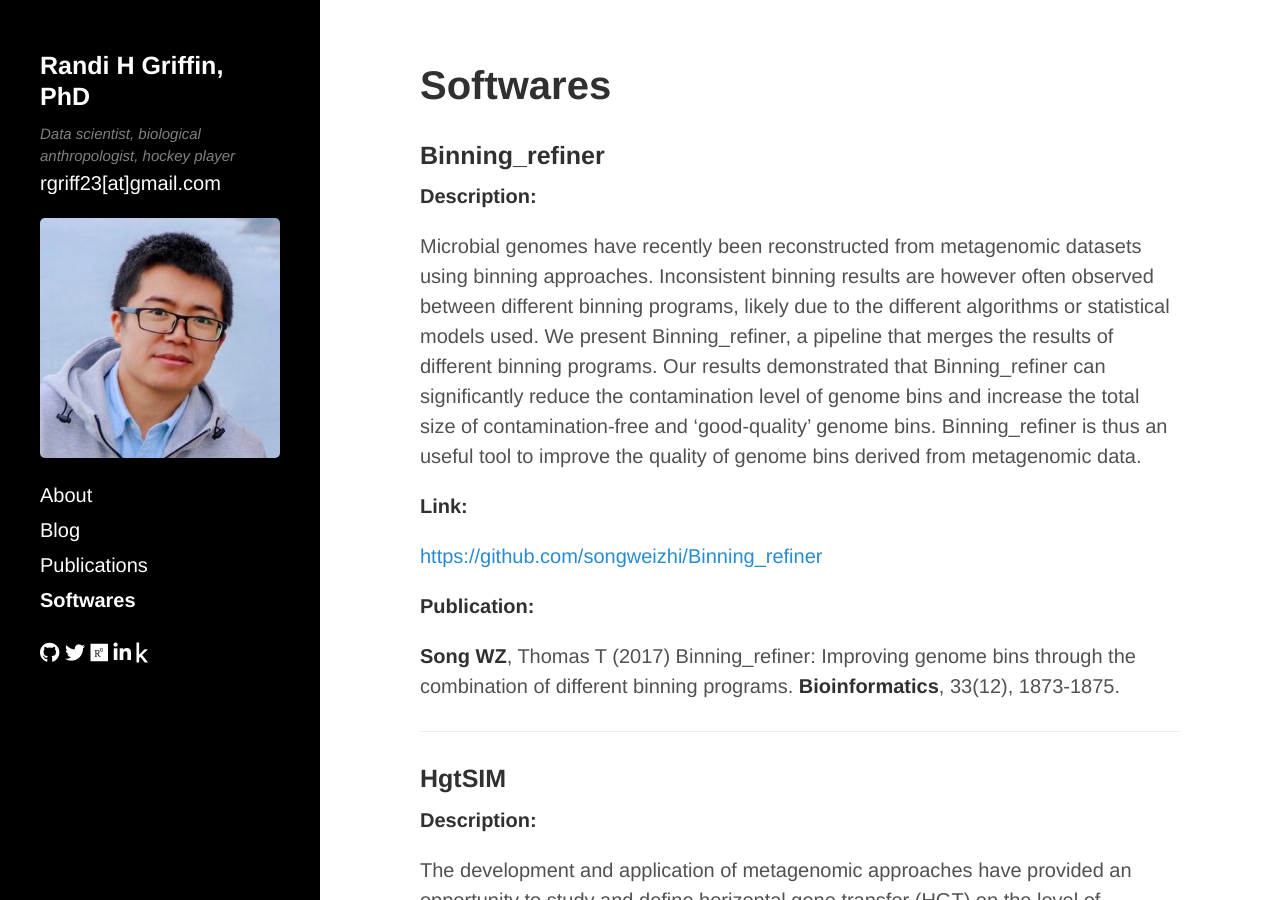
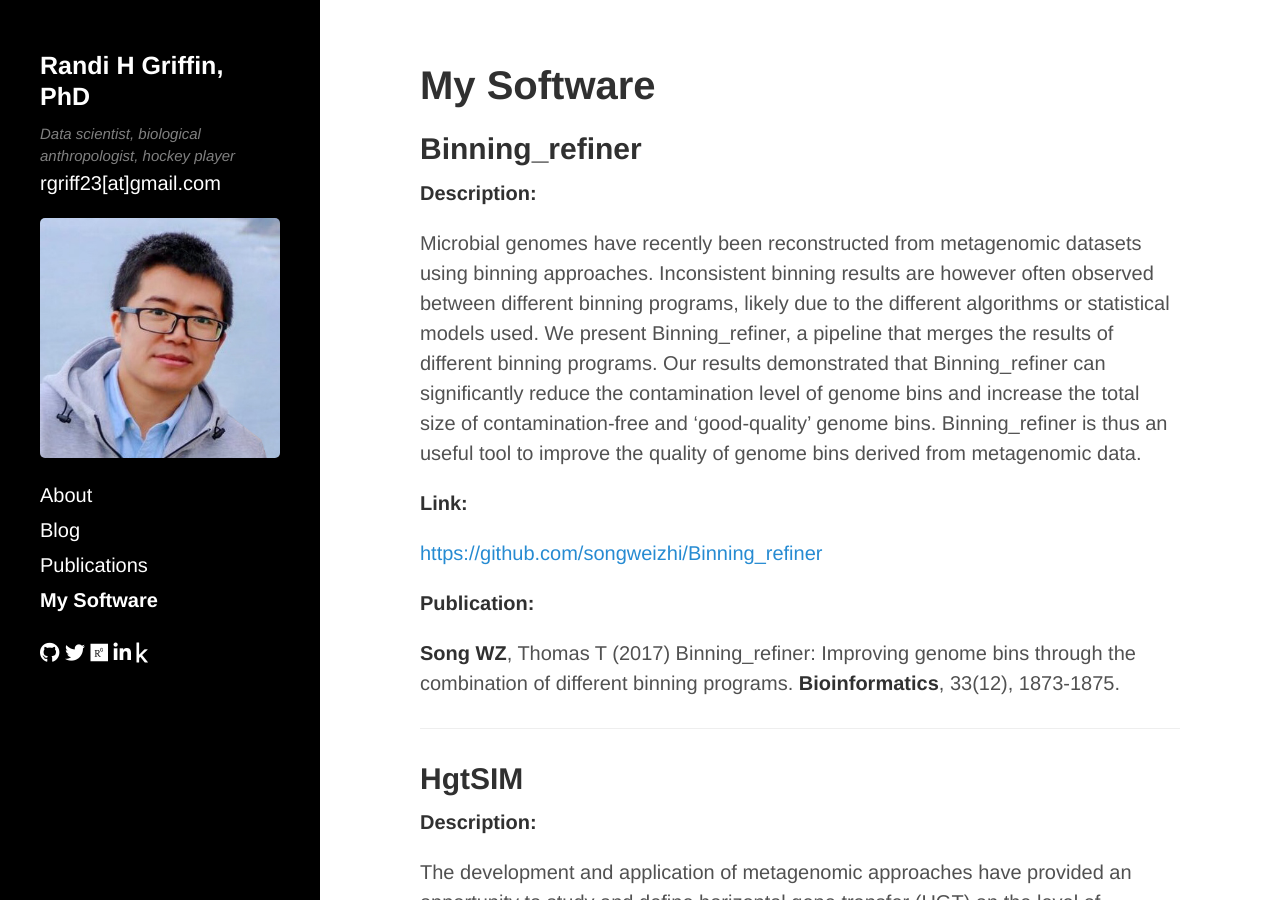
Before and after one commit to songweizhi/songweizhi.github.io, a Jekyll site: the page built from software.md, in a window 1280 px wide and 900 px high. Built offline with Jekyll 4.4.1, drawn with Linux system fonts in a browser that asks for light colours; nearby versions of some CDN libraries.

Commit message:
Initial commit

```diff
--- a/software.md
+++ b/software.md
@@ -1,10 +1,10 @@
 ---
 layout: page
-title: Softwares
+title: My Software
 ---
 
 
-### **Binning_refiner**
+## **Binning_refiner**
 
 **Description:**
 
@@ -20,7 +20,7 @@ Microbial genomes have recently been reconstructed from metagenomic datasets usi
 
 -------------------------
 
-### **HgtSIM**
+## **HgtSIM**
 
 **Description:**
 
@@ -35,7 +35,7 @@ The development and application of metagenomic approaches have provided an oppor
 
 -------------------------
 
-### **MetaCHIP**
+## **MetaCHIP**
 
 **Description:**
 
```
